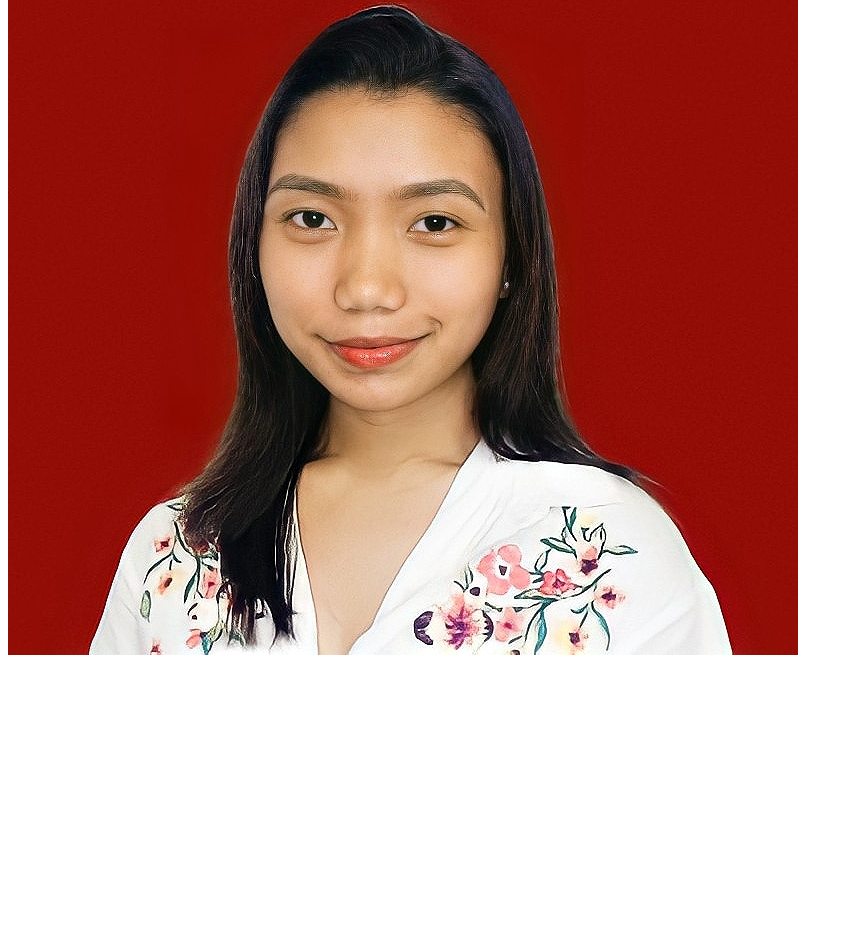
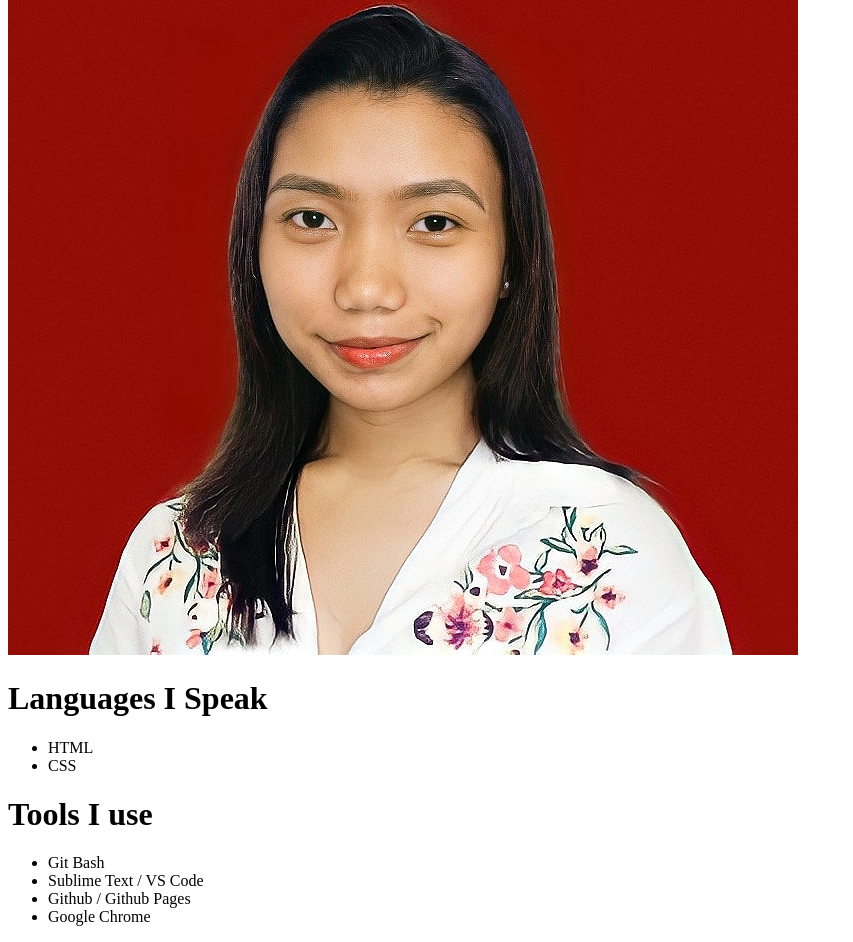
Before and after one commit to NasaagRA/portfolio, a plain HTML site: page index.html in a window 1280 px wide. Shown: the part 283-1225 px from the top of the page, without its empty margins (0-853 px from the left). Before the commit the page ends 950 px from the top, so only its background shows below. Drawn offline with Linux system fonts and the light colour scheme.

Commit message:
#4 - Add some list about languages and tools

```diff
--- a/index.html
+++ b/index.html
@@ -12,6 +12,18 @@
 			<img src="./images/ME.jpg" alt="My profile image.">
 		</section>
 		<section id="gallery"></section>
+		<div class="tools"></div>
+		<h1>Languages I Speak</h1>
+		<ul>
+			<li>HTML</li>
+			<li>CSS</li>
+		</ul>
+		<h1>Tools I use</h1>
+		<ul>
+			<li>Git Bash</li>
+			<li>Sublime Text / VS Code</li>
+			<li>Github / Github Pages</li>
+			<li>Google Chrome</li>
 	</div>
 </body>
 </html>
```
